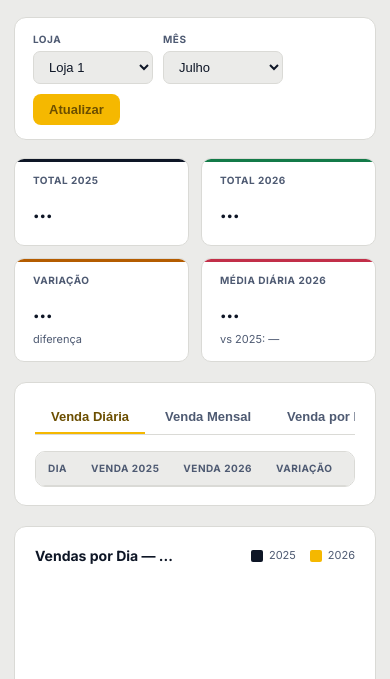
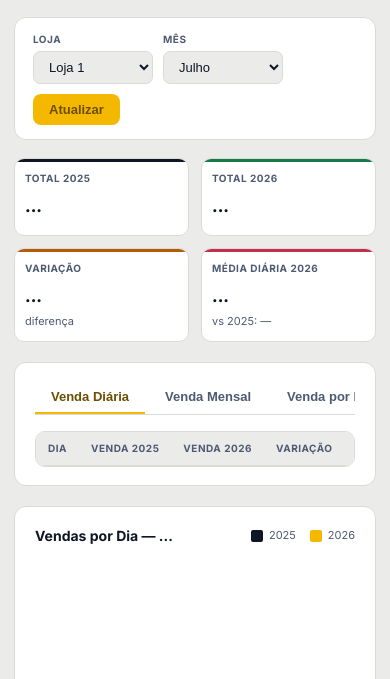
Before and after one commit to fc360oficial/fluxocerto360, a plain HTML site: page public/comparativos.html in a window 390 px wide. Shown: the part 165-844 px from the top of the page. Drawn offline with nearby package versions, Linux system fonts and the light colour scheme; no server answers.

Commit message:
Reduz fonte dos KPIs no mobile em comparativos.html pra caber sem apertar

```diff
--- a/public/comparativos.html
+++ b/public/comparativos.html
@@ -93,6 +93,8 @@ table.dt tbody tr:hover{background:#ffffff06}
   .nav-sub{display:none}
   .main{margin-left:0;margin-bottom:80px;padding:14px}
   .kpi-row{grid-template-columns:1fr 1fr}
+  .kpi{padding:12px 10px}
+  .kpi-v{font-size:18px;white-space:normal;word-break:break-word}
   .chart-wrap{height:240px}
   div[style*="border-top:1px solid #DADAD6"]{display:none}
 }
```
